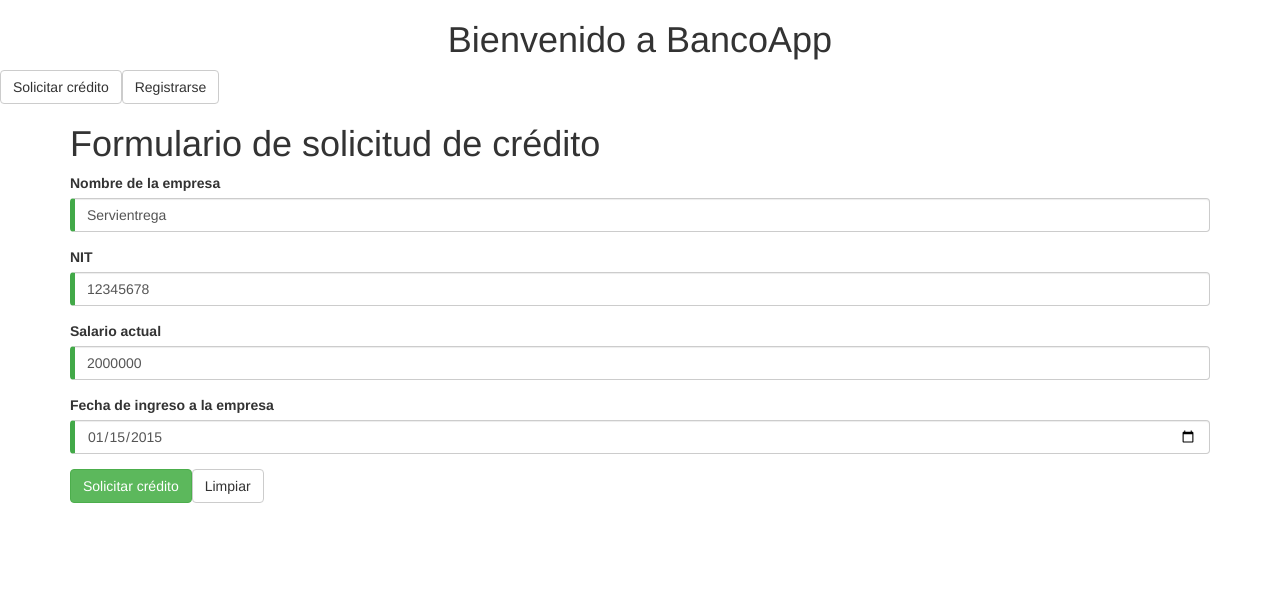
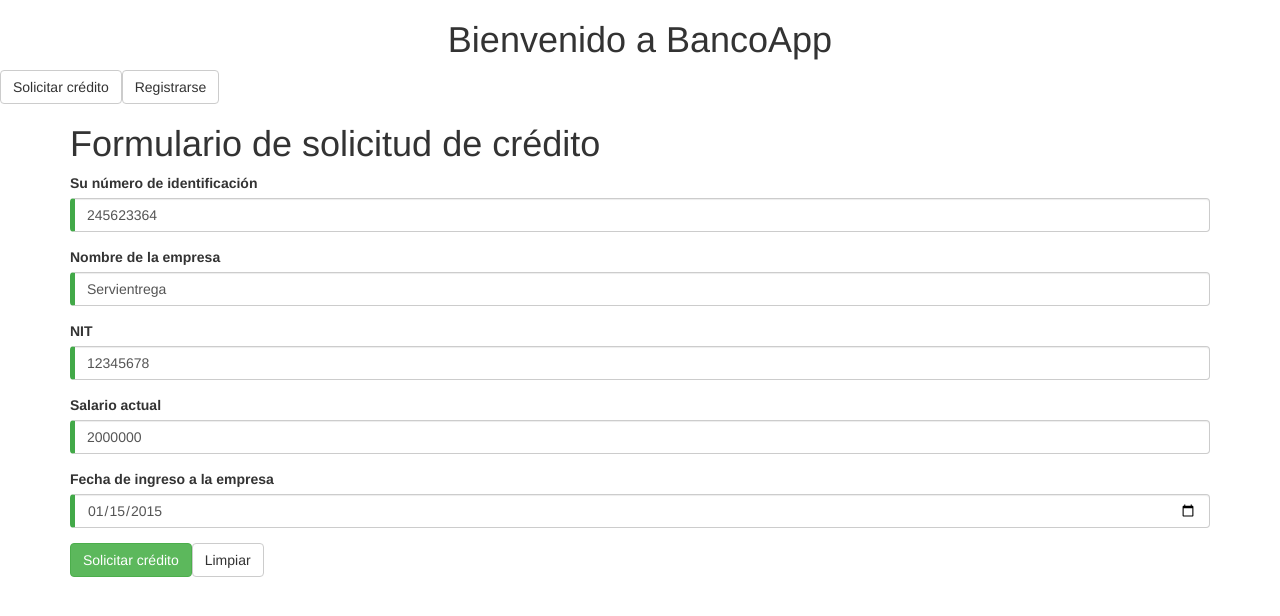
Before and after one commit to jcamilom/banco-app, an Angular app: page /loan in a window 1280 px wide. Shown: the top 616 px of the page. Built offline with nearby package versions, Linux system fonts and the light colour scheme.

Commit message:
Add id in loan form

```diff
--- a/src/app/components/loan-form/loan-form.component.html
+++ b/src/app/components/loan-form/loan-form.component.html
@@ -8,6 +8,28 @@
       <p>client value: {{ client | json }}</p> -->
 
       <!-- <div [hidden]="formDir.submitted"> -->
+
+        <div class="form-group">
+
+          <label for="id">Su número de identificación</label>
+          <input id="id" type="number" class="form-control"
+                 formControlName="id" required>
+
+          <div *ngIf="id.invalid && (id.dirty || id.touched)"
+               class="alert alert-danger">
+
+            <div *ngIf="id.errors.required">
+                El número de identificación es obligatorio.
+            </div>
+            <div *ngIf="id.errors.pattern">
+              Sólo números, sin puntos ni comas.
+            </div>
+            <!-- <div *ngIf="id.errors.forbiddenName">
+              Name cannot be Bob.
+            </div> -->
+          </div>
+
+        </div>
 
         <div class="form-group">
 
--- a/src/app/components/loan-form/loan-form.component.ts
+++ b/src/app/components/loan-form/loan-form.component.ts
@@ -6,6 +6,8 @@ import { maxTodayValidator } from '../../directives/max-today.directive';
 const justNumbRegExp = new RegExp('^[0-9]+$');
 
 import { Client} from '../../client';
+import { Loan } from '../../loan';
+
 @Component({
   selector: 'app-loan-form',
   templateUrl: './loan-form.component.html',
@@ -13,7 +15,7 @@ import { Client} from '../../client';
 })
 export class LoanFormComponent implements OnInit {
 
-  client = new Client(0, '', '', '', '', '', 'Servientrega', 12345678, 2000000, '2015-01-15');
+  client = new Client(245623364, '', '', '', '', '', 'Servientrega', 12345678, 2000000, '2015-01-15');
 
   loanForm: FormGroup;
 
@@ -22,6 +24,10 @@ export class LoanFormComponent implements OnInit {
     /* let todate: string = (new Date).toISOString().split("T")[0]; */
 
     this.loanForm = new FormGroup({
+      'id': new FormControl(this.client.id, [
+        Validators.required,
+        Validators.pattern(justNumbRegExp)
+      ]),
       'companyName': new FormControl(this.client.companyName, Validators.required),
       'nit': new FormControl(this.client.nit, [
         Validators.required,
@@ -81,6 +87,8 @@ export class LoanFormComponent implements OnInit {
     return diffDate >= minDate;
   }
 
+  get id() { return this.loanForm.get('id'); }
+
   get companyName() { return this.loanForm.get('companyName'); }
 
   get nit() { return this.loanForm.get('nit'); }
```
